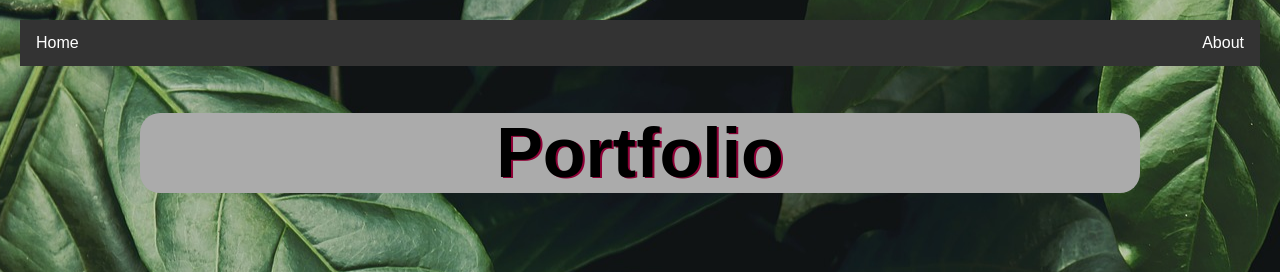
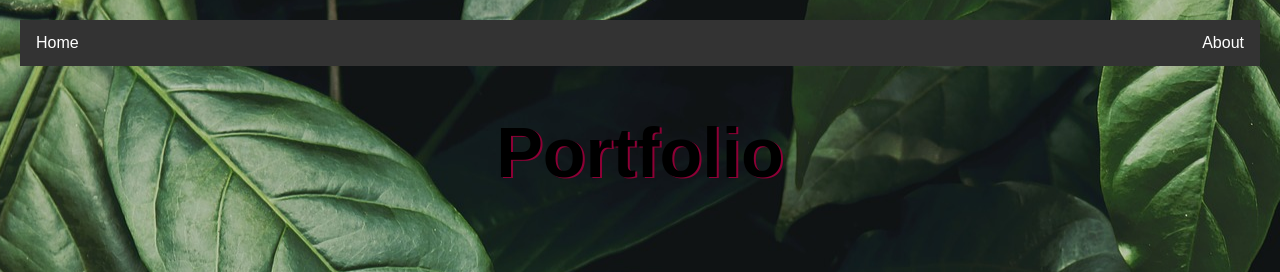
Before and after one commit to Tokepoii/Tokepoii.github.io, a plain HTML site: page index.html in a window 1280 px wide. Shown: the top 272 px of the page. Drawn offline with Linux system fonts and the light colour scheme.

Commit message:
Update index.html

```diff
--- a/index.html
+++ b/index.html
@@ -113,8 +113,6 @@ body {
 }
 
 h1 {
-  background-color: #ababab;
-  border-radius: 20px;
   font-size: 50px;
   word-break: break-all;
 }
```
